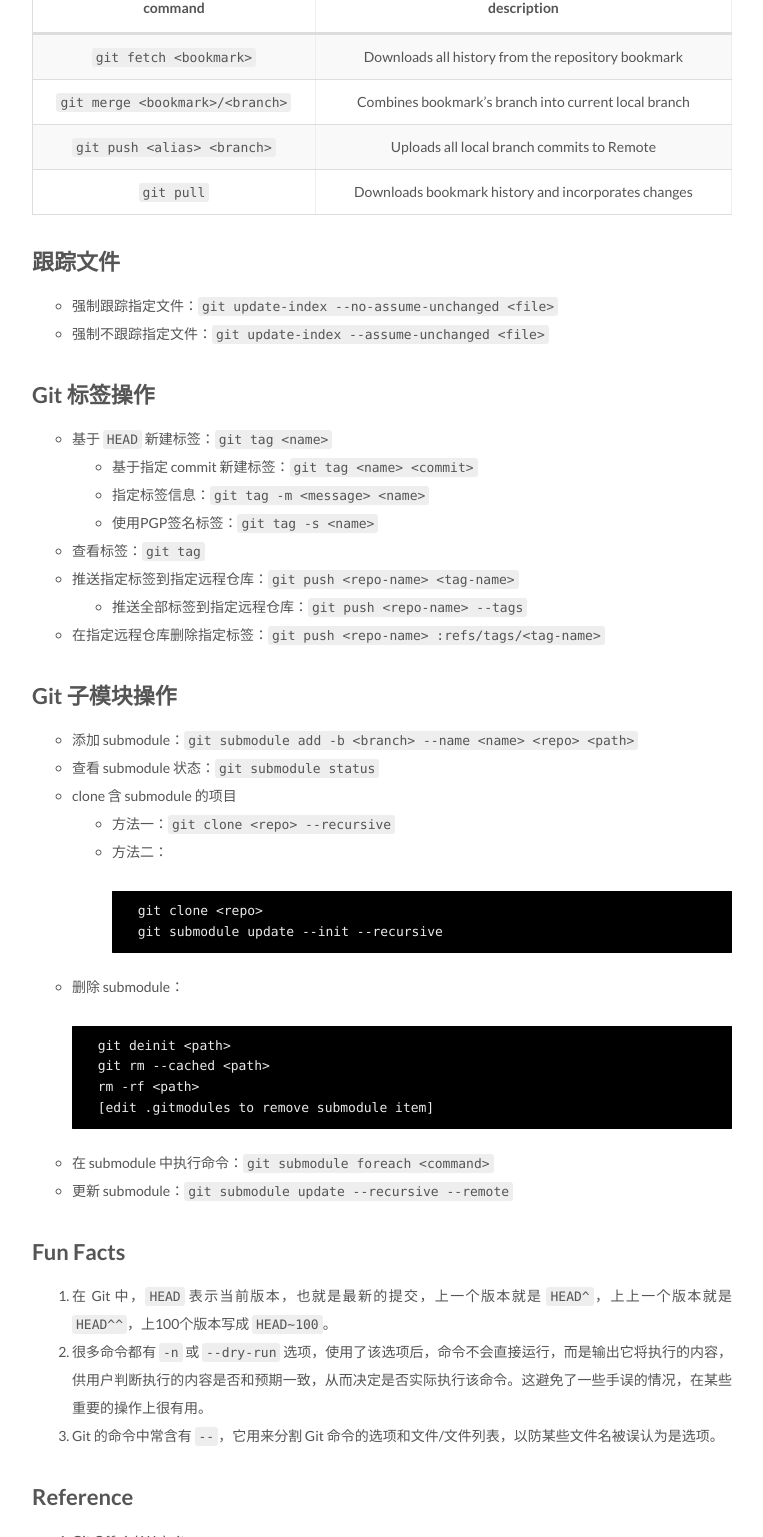
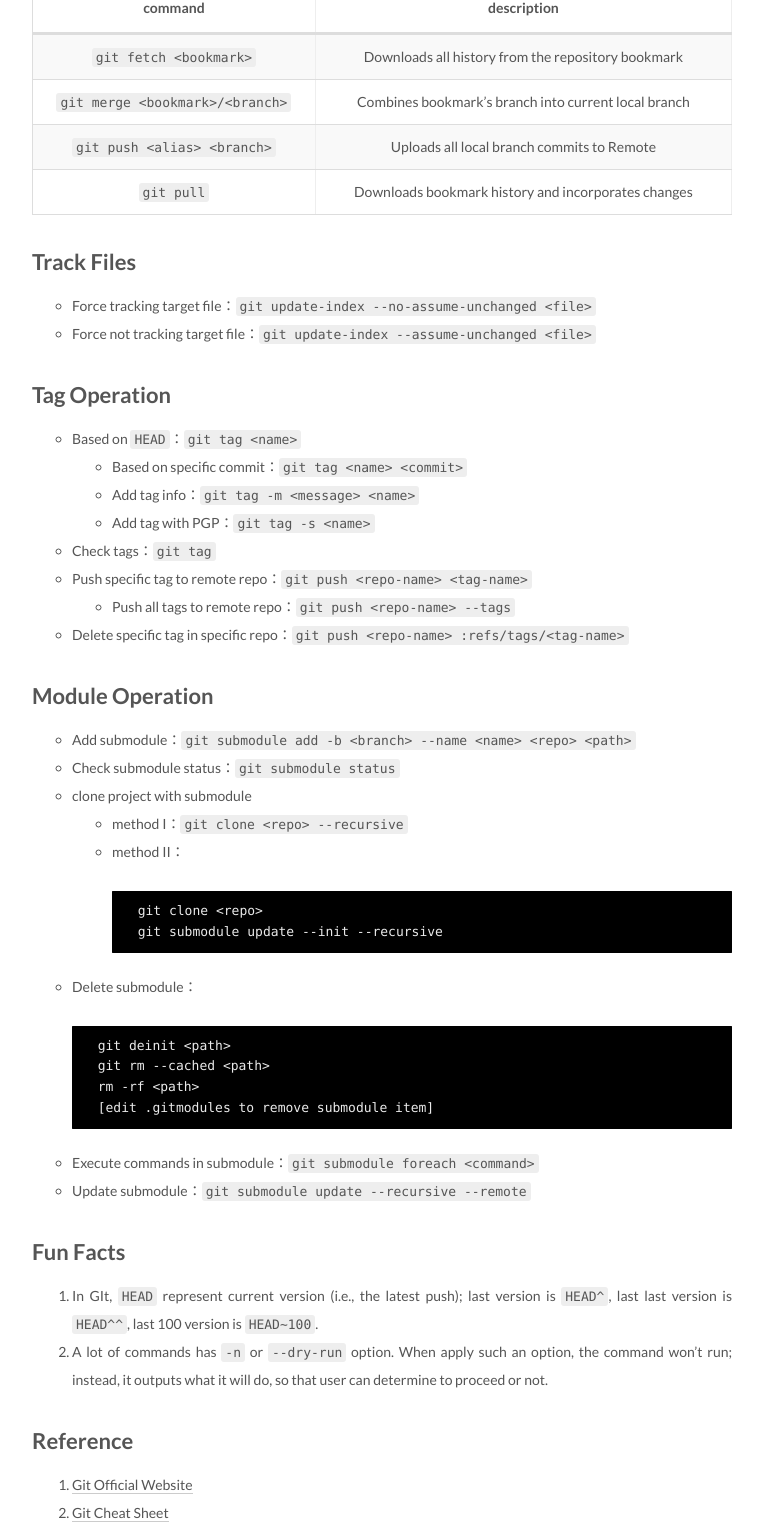
Before and after one commit to pwyq/blog, a Jekyll site: the page built from _posts/2018-02-26-Git-Cheat-Sheet.md, in a window 1280 px wide, cut to the strip 4368-5905 px from the top of the page. Shown: the whole strip, without its empty margins (258-1021 px from the left). Built offline with Jekyll 4.4.1, drawn with Linux system fonts in a browser that asks for light colours; comment, search, counter and statistics services are not loaded.

Commit message:
update...

````diff
--- a/_posts/2018-02-26-Git-Cheat-Sheet.md
+++ b/_posts/2018-02-26-Git-Cheat-Sheet.md
@@ -117,35 +117,35 @@ Register a repository bookmark and exchange version history
 | `git push <alias> <branch>` | Uploads all local branch commits to Remote |
 | `git pull` | Downloads bookmark history and incorporates changes |
 
-## 跟踪文件
+## Track Files
 
-- 强制跟踪指定文件：`git update-index --no-assume-unchanged <file>`
-- 强制不跟踪指定文件：`git update-index --assume-unchanged <file>`
+- Force tracking target file：`git update-index --no-assume-unchanged <file>`
+- Force not tracking target file：`git update-index --assume-unchanged <file>`
 
-## Git 标签操作
+## Tag Operation
 
-- 基于 `HEAD` 新建标签：`git tag <name>`
-    - 基于指定 commit 新建标签：`git tag <name> <commit>`
-    - 指定标签信息：`git tag -m <message> <name>`
-    - 使用PGP签名标签：`git tag -s <name>`
-- 查看标签：`git tag`
-- 推送指定标签到指定远程仓库：`git push <repo-name> <tag-name>`
-    - 推送全部标签到指定远程仓库：`git push <repo-name> --tags`
-- 在指定远程仓库删除指定标签：`git push <repo-name> :refs/tags/<tag-name>`
+- Based on `HEAD`：`git tag <name>`
+    - Based on specific commit：`git tag <name> <commit>`
+    - Add tag info：`git tag -m <message> <name>`
+    - Add tag with PGP：`git tag -s <name>`
+- Check tags：`git tag`
+- Push specific tag to remote repo：`git push <repo-name> <tag-name>`
+    - Push all tags to remote repo：`git push <repo-name> --tags`
+- Delete specific tag in specific repo：`git push <repo-name> :refs/tags/<tag-name>`
 
-## Git 子模块操作
+## Module Operation
 
-- 添加 submodule：`git submodule add -b <branch> --name <name> <repo> <path>`
-- 查看 submodule 状态：`git submodule status`
-- clone 含 submodule 的项目
-    - 方法一：`git clone <repo> --recursive`
-    - 方法二：
+- Add submodule：`git submodule add -b <branch> --name <name> <repo> <path>`
+- Check submodule status：`git submodule status`
+- clone project with submodule
+    - method I：`git clone <repo> --recursive`
+    - method II：
 
         ```
         git clone <repo>
         git submodule update --init --recursive
         ```
-- 删除 submodule：
+- Delete submodule：
 
     ```
     git deinit <path>
@@ -153,14 +153,14 @@ Register a repository bookmark and exchange version history
     rm -rf <path>
     [edit .gitmodules to remove submodule item]
     ```
-- 在 submodule 中执行命令：`git submodule foreach <command>`
-- 更新 submodule：`git submodule update --recursive --remote`
+- Execute commands in submodule：`git submodule foreach <command>`
+- Update submodule：`git submodule update --recursive --remote`
 
 ## Fun Facts
 
-1. 在 Git 中，`HEAD` 表示当前版本，也就是最新的提交，上一个版本就是 `HEAD^`，上上一个版本就是 `HEAD^^`，上100个版本写成 `HEAD~100`。
-2. 很多命令都有 `-n` 或 `--dry-run` 选项，使用了该选项后，命令不会直接运行，而是输出它将执行的内容，供用户判断执行的内容是否和预期一致，从而决定是否实际执行该命令。这避免了一些手误的情况，在某些重要的操作上很有用。
-3. Git 的命令中常含有 `--`，它用来分割 Git 命令的选项和文件/文件列表，以防某些文件名被误认为是选项。
+1. In GIt, `HEAD` represent current version (i.e., the latest push); last version is `HEAD^`, last last version is `HEAD^^`, last 100 version is `HEAD~100`.
+2. A lot of commands has `-n` or `--dry-run` option.
+When apply such an option, the command won't run; instead, it outputs what it will do, so that user can determine to proceed or not.
 
 ## Reference
 1. [Git Official Website](https://git-scm.com/)
````
Also changed, not shown: _includes/_friends/links.md (+3 -0 lines).
